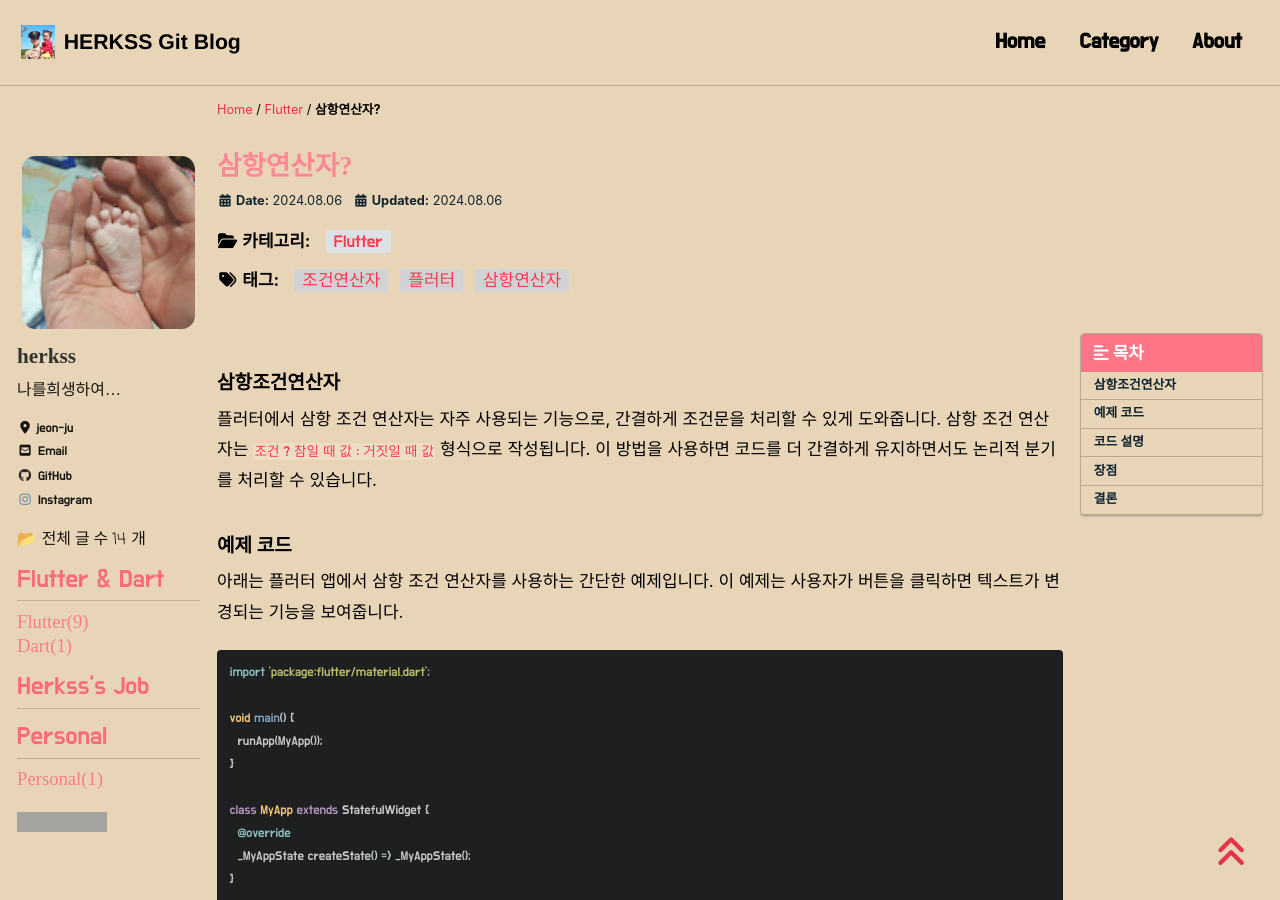
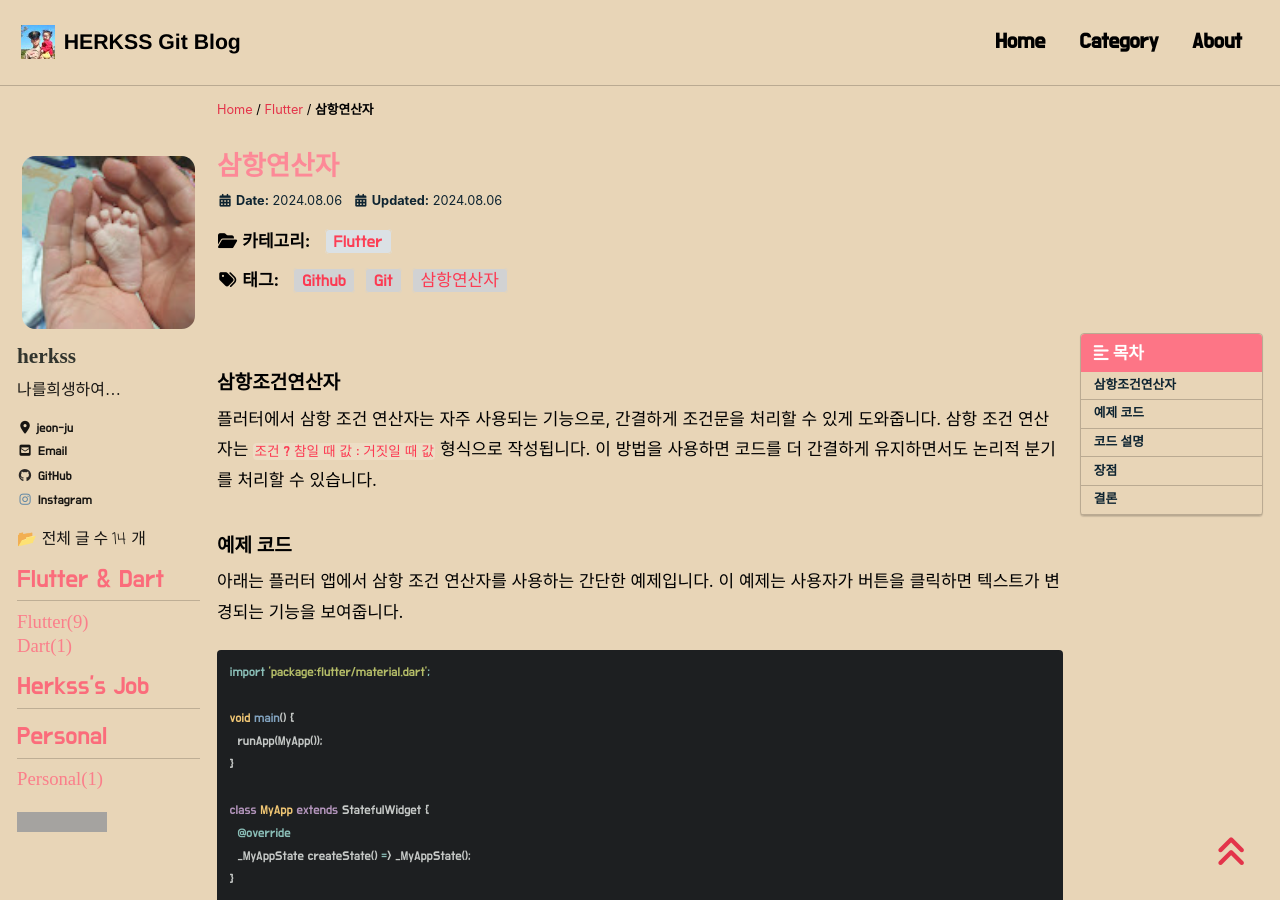
Before and after one commit to herkss/herkss.github.io, a Jekyll site: the page built from _posts/Flutter/2024-08-06-samhang.md, in a window 1280 px wide and 900 px high. Built offline with Jekyll 4.4.1, drawn with Linux system fonts in a browser that asks for light colours; cached includes are drawn as plain includes; nearby versions of some CDN libraries; some web fonts are replaced; comment, search, counter and statistics services are not loaded; grey boxes are pictures that could not be loaded.

Commit message:
Update 2024-08-06-samhang.md

```diff
--- a/_posts/Flutter/2024-08-06-samhang.md
+++ b/_posts/Flutter/2024-08-06-samhang.md
@@ -1,11 +1,11 @@
 ---
-title:  "삼항연산자?"
+title:  "삼항연산자"
 excerpt: "삼항연산자"
 
 categories:
   - Flutter
 tags:
-  - [삼항연산자, 플러터, 조건연산자,]
+  - [삼항연산자, Git, Github, ]
 
 toc: true
 toc_sticky: true
@@ -14,6 +14,7 @@ date: 2024-08-06
 last_modified_at: 2024-08-06
 
 ---
+
 
 
 ### 삼항조건연산자
```
